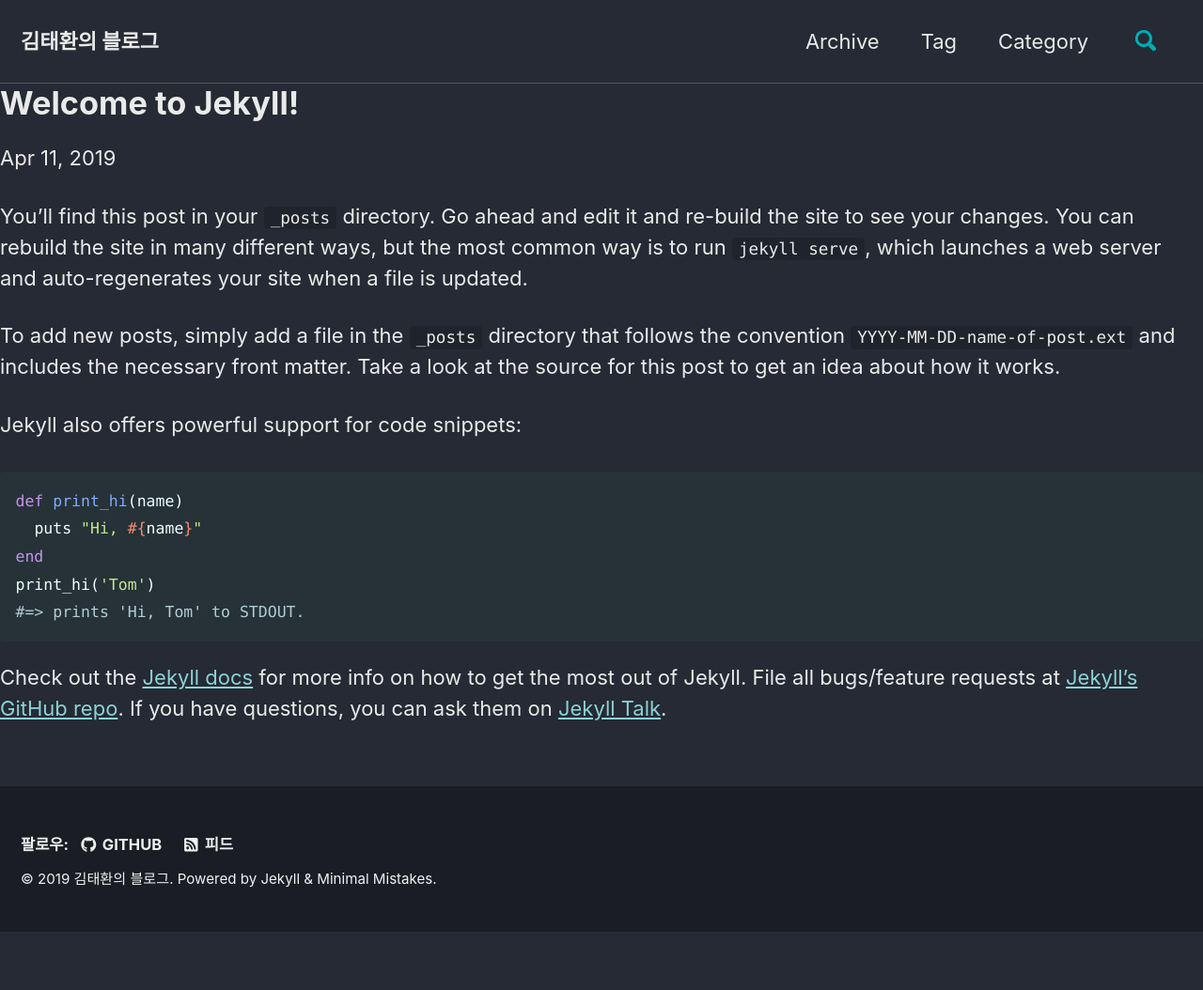
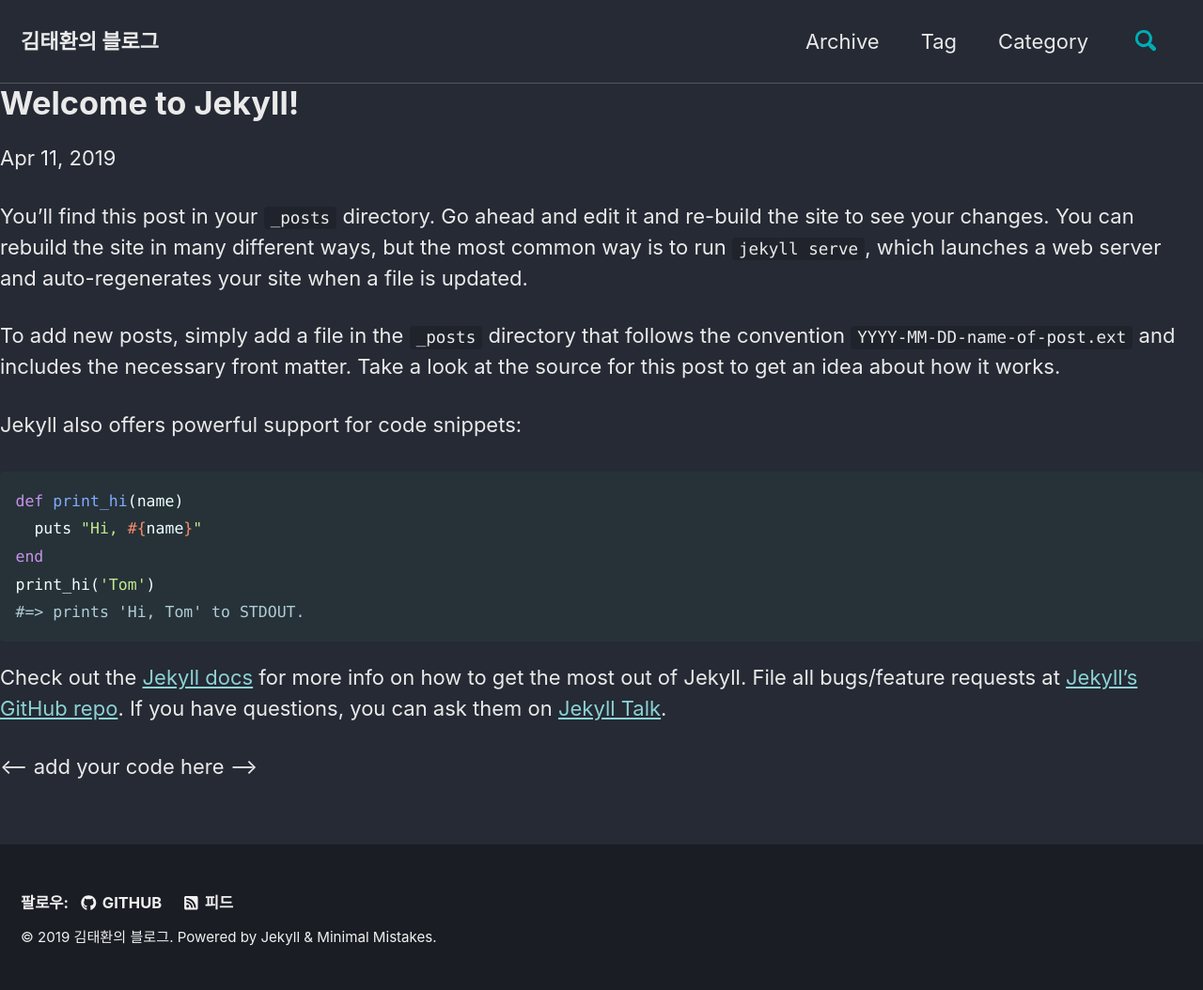
Before and after one commit to kim-th/kim-th.github.io, a Jekyll site: the page built from _posts/2019-04-11-welcome-to-jekyll.markdown, in a window 1280 px wide. Shown: the whole page at 94% size. Built offline with Jekyll 4.4.1, drawn with Linux system fonts in a browser that asks for light colours; cached includes are drawn as plain includes; nearby versions of some CDN libraries; comment, search, counter and statistics services are not loaded; before the commit the page ends 992 px from its top, so only the background shows below that.

Commit message:
Update post.html

```diff
--- a/_layouts/post.html
+++ b/_layouts/post.html
@@ -11,5 +11,28 @@ layout: default
   <div class="post-content" itemprop="articleBody">
     {{ content }}
   </div>
+  {% if page.comments %}
+    <-- add your code here -->
+    <div id="disqus_thread"></div>
+      <script>
 
+      /**
+      *  RECOMMENDED CONFIGURATION VARIABLES: EDIT AND UNCOMMENT THE SECTION BELOW TO INSERT DYNAMIC VALUES FROM YOUR PLATFORM OR CMS.
+      *  LEARN WHY DEFINING THESE VARIABLES IS IMPORTANT: https://disqus.com/admin/universalcode/#configuration-variables*/
+      /*
+      var disqus_config = function () {
+      this.page.url = PAGE_URL;  // Replace PAGE_URL with your page's canonical URL variable
+      this.page.identifier = PAGE_IDENTIFIER; // Replace PAGE_IDENTIFIER with your page's unique identifier variable
+      };
+      */
+      (function() { // DON'T EDIT BELOW THIS LINE
+      var d = document, s = d.createElement('script');
+      s.src = 'https://EXAMPLE.disqus.com/embed.js';
+      s.setAttribute('data-timestamp', +new Date());
+      (d.head || d.body).appendChild(s);
+      })();
+      </script>
+      <noscript>Please enable JavaScript to view the <a href="https://disqus.com/?ref_noscript">comments powered by Disqus.</a></noscript>
+
+  {% endif %}
 </article>
```
